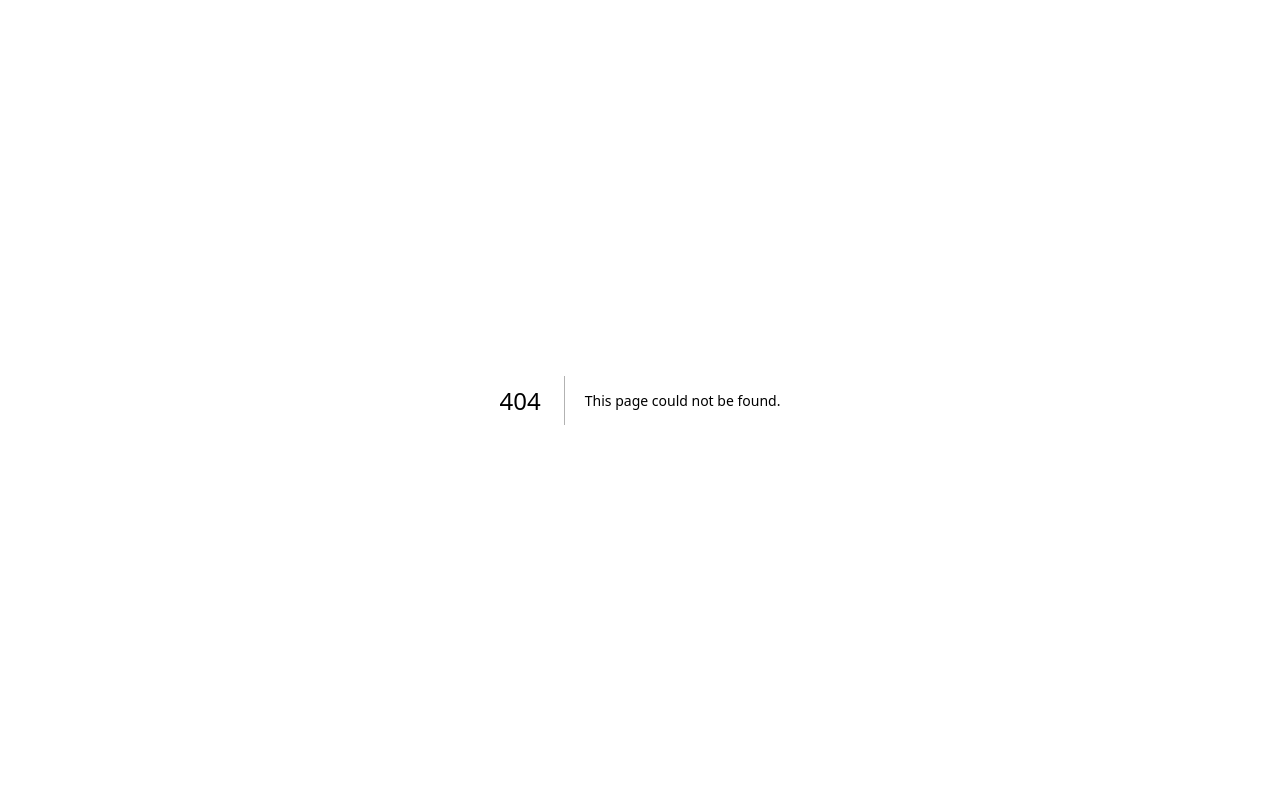
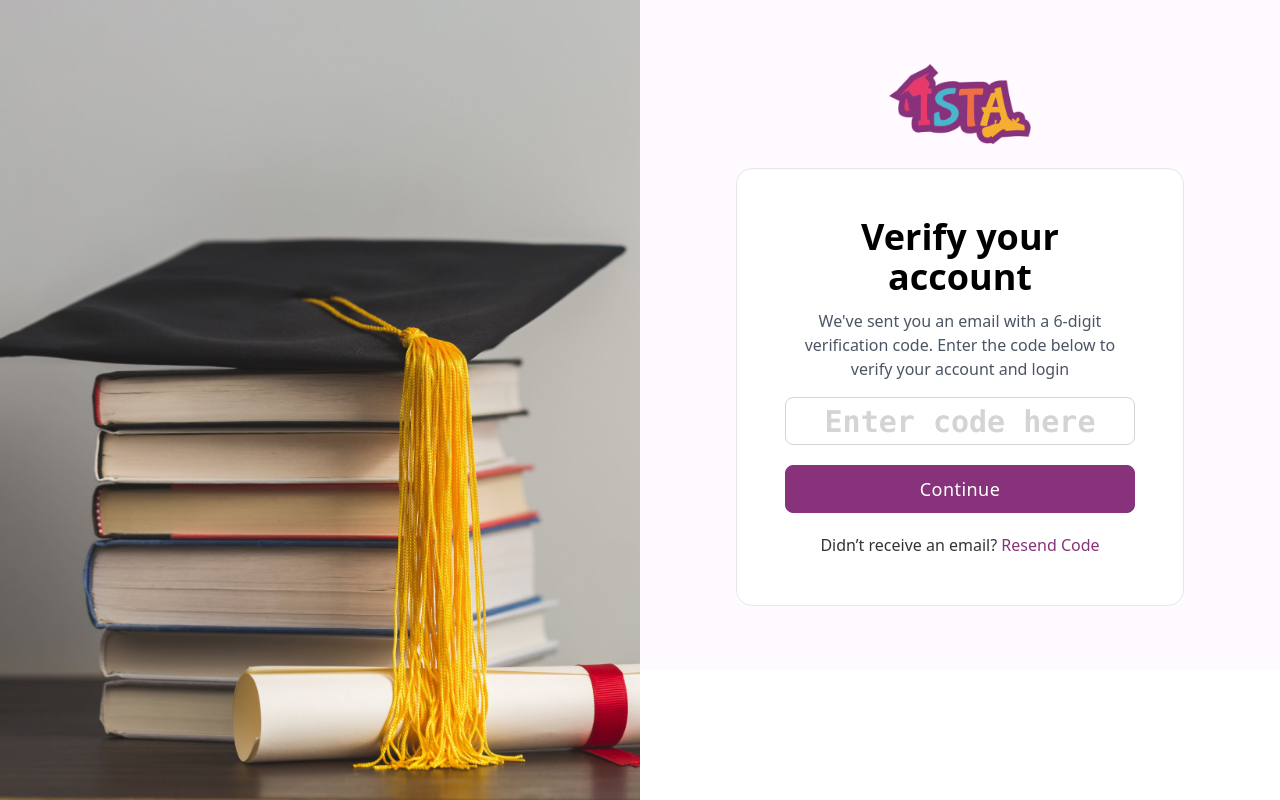
Before and after one commit to Jeffreyon/ISTA, a Next.js app: page /verify in a window 1280 px wide. Before the commit this address had no page. Built offline with nearby package versions, Linux system fonts and the light colour scheme.

Commit message:
Created verification page

```diff
--- /dev/null
+++ b/src/pages/dashboard/index.tsx
@@ -0,0 +1,5 @@
+import React from "react";
+
+export default function index() {
+  return <div>Dashboard</div>;
+}
--- /dev/null
+++ b/src/pages/verify/index.tsx
@@ -0,0 +1,108 @@
+import React, { useRef, useState } from "react";
+import type { ReactElement } from "react";
+import AuthLayout from "@/components/AuthLayout";
+import Image from "next/image";
+
+import thumbsUpIcon from "../../../public/icons/thumbs-up.svg";
+import Link from "next/link";
+
+export default function index() {
+  const [code, setCode] = useState("");
+  const modalTrigger = useRef<any>(null);
+
+  const handleChange = (e: any) => {
+    if (e.target.value.length <= 6) setCode(e.target.value);
+    else return;
+  };
+
+  const handleSubmit = (e: any) => {
+    e.preventDefault();
+
+    // Stop taking input at the 6th digit
+    if (code.length !== 6) return;
+
+    // TODO: Verify the user on the server, log code for now
+    console.log(code);
+
+    // show a success modal
+    modalTrigger.current.click();
+  };
+
+  return (
+    <>
+      <h2 className="text-xl text-center font-bold leading-tight text-black sm:text-4xl">
+        Verify your account
+      </h2>
+      <p className="mt-3 text-base text-gray-600 text-center">
+        We've sent you an email with a 6-digit verification code. Enter the code
+        below to verify your account and login
+      </p>
+
+      <form className="mt-4">
+        <div className="space-y-5">
+          <div>
+            <div>
+              <input
+                type="number"
+                value={code}
+                maxLength={6}
+                placeholder="Enter code here"
+                className="input focus:outline-primary-400 w-full text-3xl font-semibold px-1 text-center placeholder-neutral-300 font-mono"
+                onChange={handleChange}
+              />
+            </div>
+          </div>
+
+          <div>
+            <button onClick={handleSubmit} className="btn btn-primary w-full">
+              Continue
+            </button>
+          </div>
+          <div>
+            <p className="text-center">
+              Didn’t receive an email?{" "}
+              <a
+                href="#"
+                className=" text-primary hover:underline hover:text-primary-700 transition-colors duration-150"
+              >
+                Resend Code
+              </a>
+            </p>
+          </div>
+        </div>
+      </form>
+      {/* Modal */}
+      <>
+        <label
+          htmlFor="my-modal-5"
+          className="hidden"
+          ref={modalTrigger}
+        ></label>
+        <input type="checkbox" id="my-modal-5" className="modal-toggle" />
+        <label className="modal modal-bottom sm:modal-middle bg-black bg-opacity-50">
+          <div className="modal-box max-w-sm text-center">
+            <div className="flex justify-center mb-6">
+              <div className="flex items-center justify-center w-20 h-20 bg-primary-50 rounded-full">
+                <Image src={thumbsUpIcon} alt="" className="w-8" />
+              </div>
+            </div>
+            <h3 className="font-bold text-3xl">Success!</h3>
+            <p className="py-4 text-neutral-500 text-lg">
+              Your account has been verified, You can now proceed to your
+              dashboard
+            </p>
+            <div className="modal-action">
+              <Link href="/dashboard" className="btn btn-primary w-full">
+                Proceed to Dahboard
+              </Link>
+            </div>
+          </div>
+        </label>
+      </>
+    </>
+  );
+}
+
+index.getLayout = function (page: ReactElement) {
+  return <AuthLayout>{page}</AuthLayout>;
+};
--- a/src/styles/globals.css
+++ b/src/styles/globals.css
@@ -36,3 +36,15 @@
 .input {
   @apply border border-neutral-300;
 }
+
+/* Chrome, Safari, Edge, Opera */
+input::-webkit-outer-spin-button,
+input::-webkit-inner-spin-button {
+  -webkit-appearance: none;
+  margin: 0;
+}
+
+/* Firefox */
+input[type="number"] {
+  -moz-appearance: textfield;
+}
```
Also changed, not shown: src/pages/index.tsx (+44 -63 lines), public/icons/thumbs-up.svg (added).
